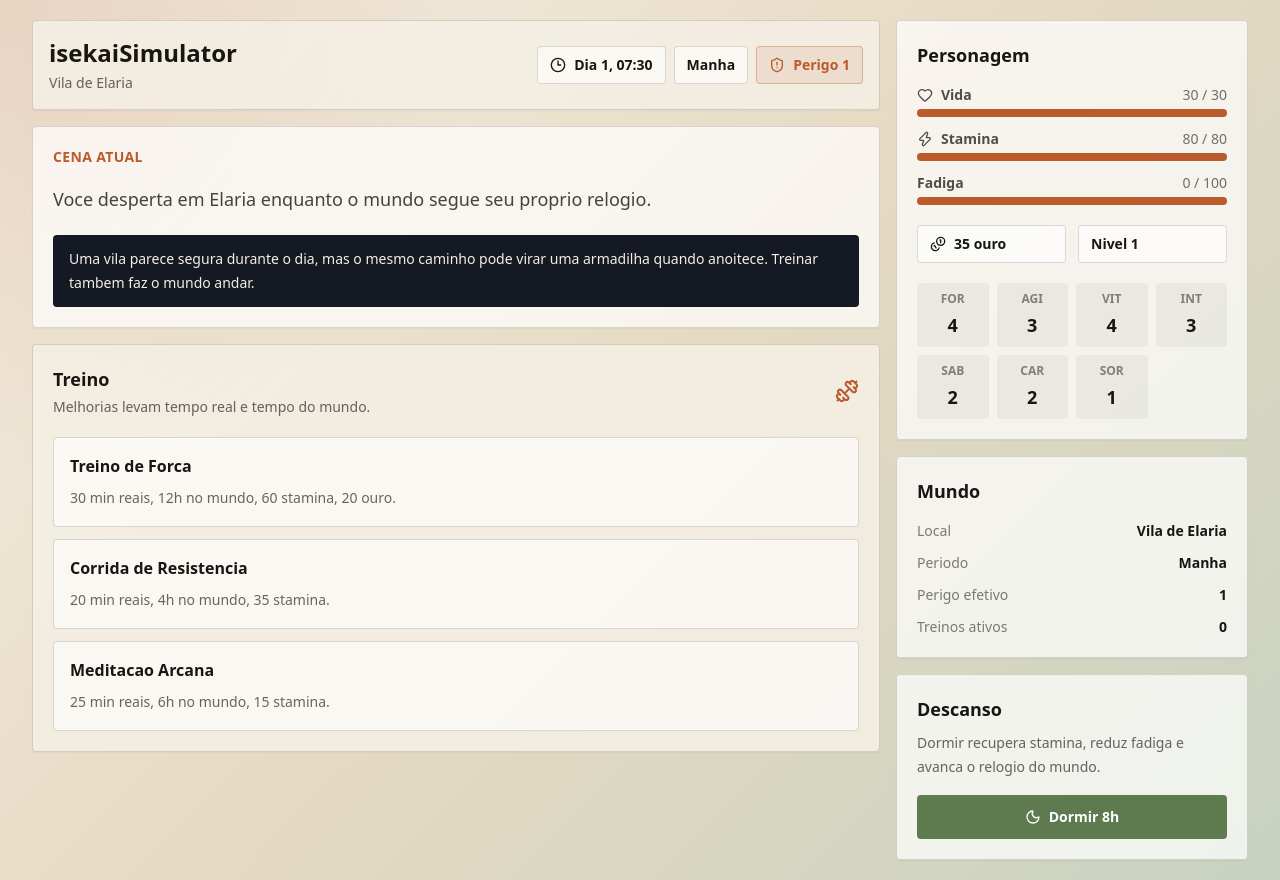
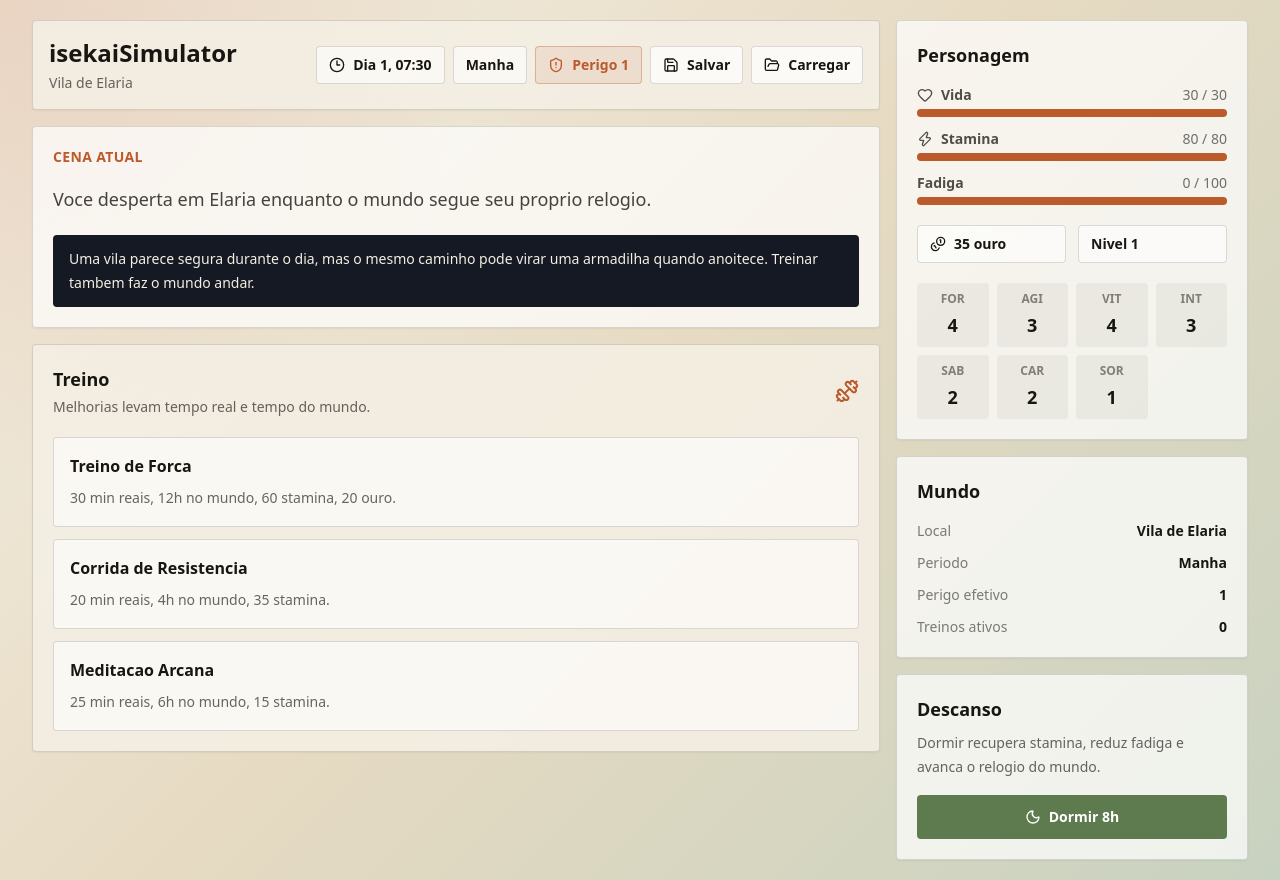
Before and after one commit to FelpHendeson/IsekaiSimulator, a Next.js app: page / in a window 1280 px wide. Built offline with nearby package versions, Linux system fonts and the light colour scheme.

Commit message:
feat: connect game shell to save api

```diff
--- a/src/components/game/game-shell.tsx
+++ b/src/components/game/game-shell.tsx
@@ -5,8 +5,10 @@ import {
   Clock3,
   Coins,
   Dumbbell,
+  FolderOpen,
   Heart,
   Moon,
+  Save,
   ShieldAlert,
   Sparkles,
   Zap,
@@ -24,6 +26,7 @@ export function GameShell() {
   const [gameState, setGameState] = useState<GameState>(() => createInitialGameState());
   const [message, setMessage] = useState("Voce desperta em Elaria enquanto o mundo segue seu proprio relogio.");
   const [now, setNow] = useState(() => new Date());
+  const [isPersisting, setIsPersisting] = useState(false);
 
   useEffect(() => {
     const timer = window.setInterval(() => setNow(new Date()), 1000);
@@ -51,6 +54,58 @@ export function GameShell() {
     }
   }
 
+  async function saveGame() {
+    setIsPersisting(true);
+
+    try {
+      const response = await fetch("/api/saves", {
+        method: "POST",
+        headers: {
+          "Content-Type": "application/json",
+        },
+        body: JSON.stringify(gameState),
+      });
+      const payload = await response.json();
+
+      if (!response.ok) {
+        setMessage(payload.error ?? "Nao foi possivel salvar a partida.");
+        return;
+      }
+
+      setMessage(`Partida salva em ${new Date(payload.save.updatedAt).toLocaleString("pt-BR")}.`);
+    } catch {
+      setMessage("Nao foi possivel conectar ao servidor de save.");
+    } finally {
+      setIsPersisting(false);
+    }
+  }
+
+  async function loadGame() {
+    setIsPersisting(true);
+
+    try {
+      const response = await fetch(`/api/saves?saveId=${encodeURIComponent(gameState.saveId)}`);
+      const payload = await response.json();
+
+      if (response.status === 404) {
+        setMessage("Nenhum save encontrado para esta campanha.");
+        return;
+      }
+
+      if (!response.ok) {
+        setMessage(payload.error ?? "Nao foi possivel carregar a partida.");
+        return;
+      }
+
+      setGameState(payload.save.gameState);
+      setMessage("Partida carregada do MongoDB Atlas.");
+    } catch {
+      setMessage("Nao foi possivel conectar ao servidor de save.");
+    } finally {
+      setIsPersisting(false);
+    }
+  }
+
   return (
     <main className="min-h-screen px-4 py-5 text-ink sm:px-6 lg:px-8">
       <section className="mx-auto grid w-full max-w-7xl gap-4 lg:grid-cols-[1fr_22rem]">
@@ -60,6 +115,9 @@ export function GameShell() {
             period={gameState.clock.period}
             locationName={currentLocation?.name ?? "Local desconhecido"}
             danger={effectiveDanger}
+            isPersisting={isPersisting}
+            onLoad={loadGame}
+            onSave={saveGame}
           />
 
           <NarrativePanel message={message} />
@@ -102,12 +160,18 @@ export function GameShell() {
 function HeaderPanel({
   clockLabel,
   danger,
+  isPersisting,
   locationName,
+  onLoad,
+  onSave,
   period,
 }: {
   clockLabel: string;
   danger: number;
+  isPersisting: boolean;
   locationName: string;
+  onLoad: () => void;
+  onSave: () => void;
   period: string;
 }) {
   return (
@@ -121,6 +185,24 @@ function HeaderPanel({
           <StatusPill icon={<Clock3 size={16} />} label={clockLabel} />
           <StatusPill label={periodLabel(period)} />
           <StatusPill icon={<ShieldAlert size={16} />} label={`Perigo ${danger}`} tone="danger" />
+          <button
+            className="inline-flex min-h-9 items-center gap-2 rounded border border-ink/15 bg-white/70 px-3 py-2 font-semibold text-ink transition hover:border-ink/35 disabled:cursor-not-allowed disabled:opacity-50"
+            disabled={isPersisting}
+            onClick={onSave}
+            title="Salvar partida"
+          >
+            <Save size={16} />
+            Salvar
+          </button>
+          <button
+            className="inline-flex min-h-9 items-center gap-2 rounded border border-ink/15 bg-white/70 px-3 py-2 font-semibold text-ink transition hover:border-ink/35 disabled:cursor-not-allowed disabled:opacity-50"
+            disabled={isPersisting}
+            onClick={onLoad}
+            title="Carregar partida"
+          >
+            <FolderOpen size={16} />
+            Carregar
+          </button>
         </div>
       </div>
     </section>
```
